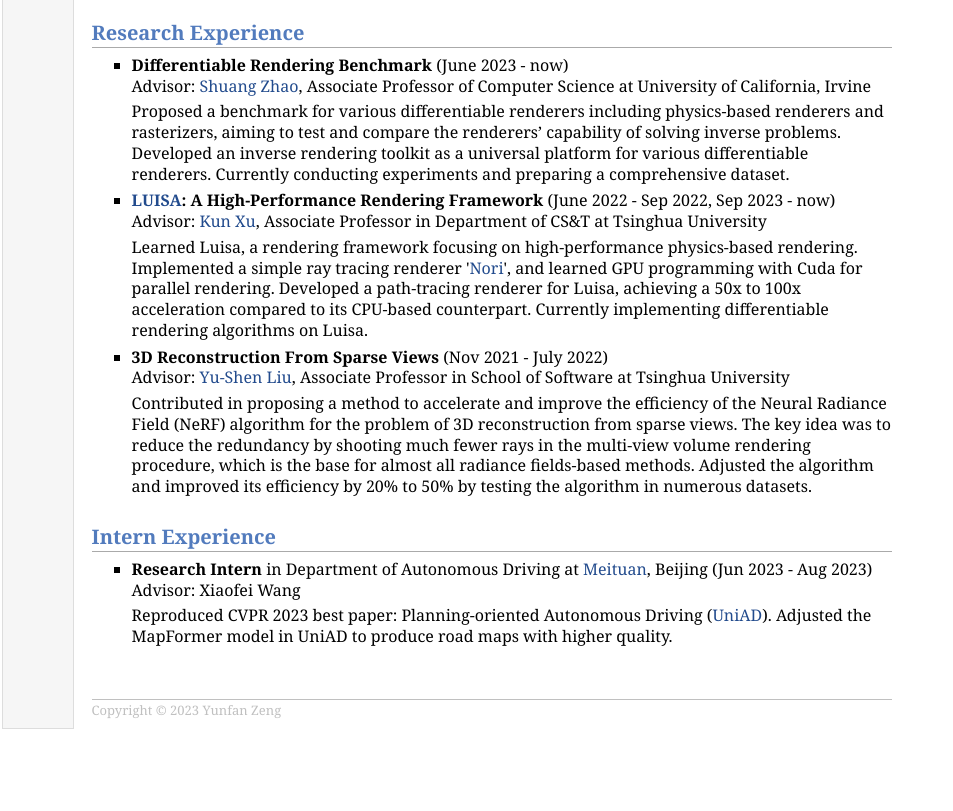
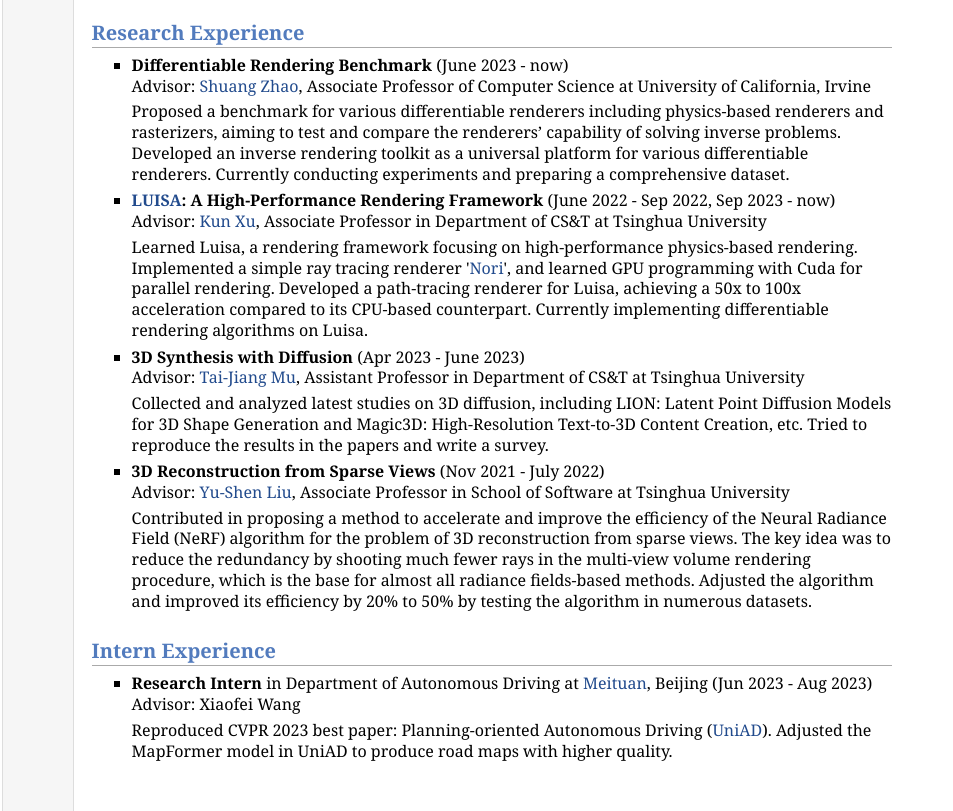
Before and after one commit to zengyf131/zengyf131.github.io, a plain HTML site: page index.html in a window 1280 px wide. Shown: the part 542-1353 px from the top of the page, without its empty margins (0-953 px from the left). Before the commit the page ends 1281 px from the top, so only its background shows below. Drawn offline with Linux system fonts and the light colour scheme.

Commit message:
Add research experience

```diff
--- a/index.html
+++ b/index.html
@@ -85,7 +85,17 @@
                         </li>
                         <li>
                             <p>
-                                <b>3D Reconstruction From Sparse Views</b> (Nov 2021 - July 2022) <br/>
+                                <b>3D Synthesis with Diffusion</b> (Apr 2023 - June 2023) <br/>
+                                Advisor: <a href="https://cg.cs.tsinghua.edu.cn/people/~mtj/">Tai-Jiang Mu</a>, Assistant Professor in Department of CS&T at Tsinghua University <br/>
+                                <p>
+                                    Collected and analyzed latest studies on 3D diffusion, including LION: Latent Point Diffusion Models for 3D Shape Generation and Magic3D: High-Resolution Text-to-3D Content Creation, etc.
+                                    Tried to reproduce the results in the papers and write a survey.
+                                </p>
+                            </p>
+                        </li>
+                        <li>
+                            <p>
+                                <b>3D Reconstruction from Sparse Views</b> (Nov 2021 - July 2022) <br/>
                                 Advisor: <a href="https://yushen-liu.github.io/index.html">Yu-Shen Liu</a>, Associate Professor in School of Software at Tsinghua University <br/>
                                 <p>
                                     Contributed in proposing a method to accelerate and improve the efficiency of the Neural Radiance Field (NeRF) algorithm for the problem of 3D reconstruction from sparse views.
```
